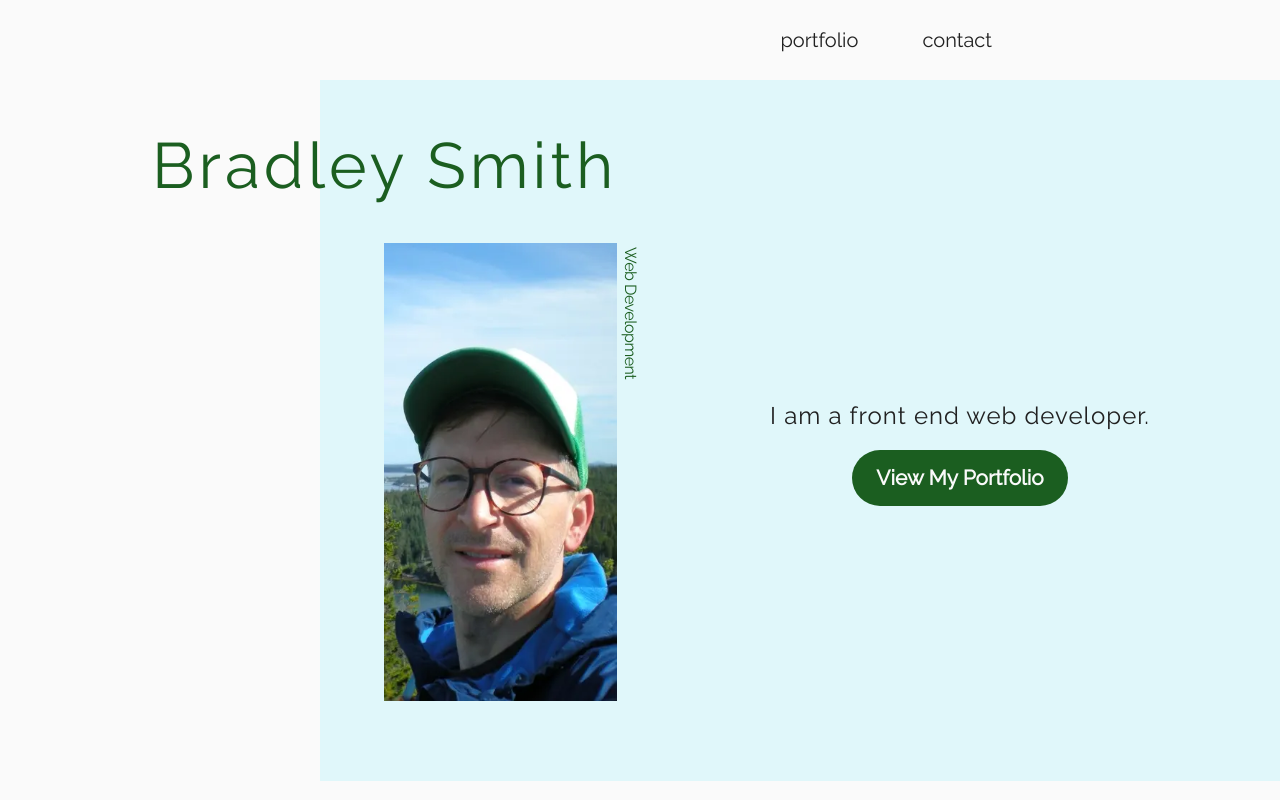
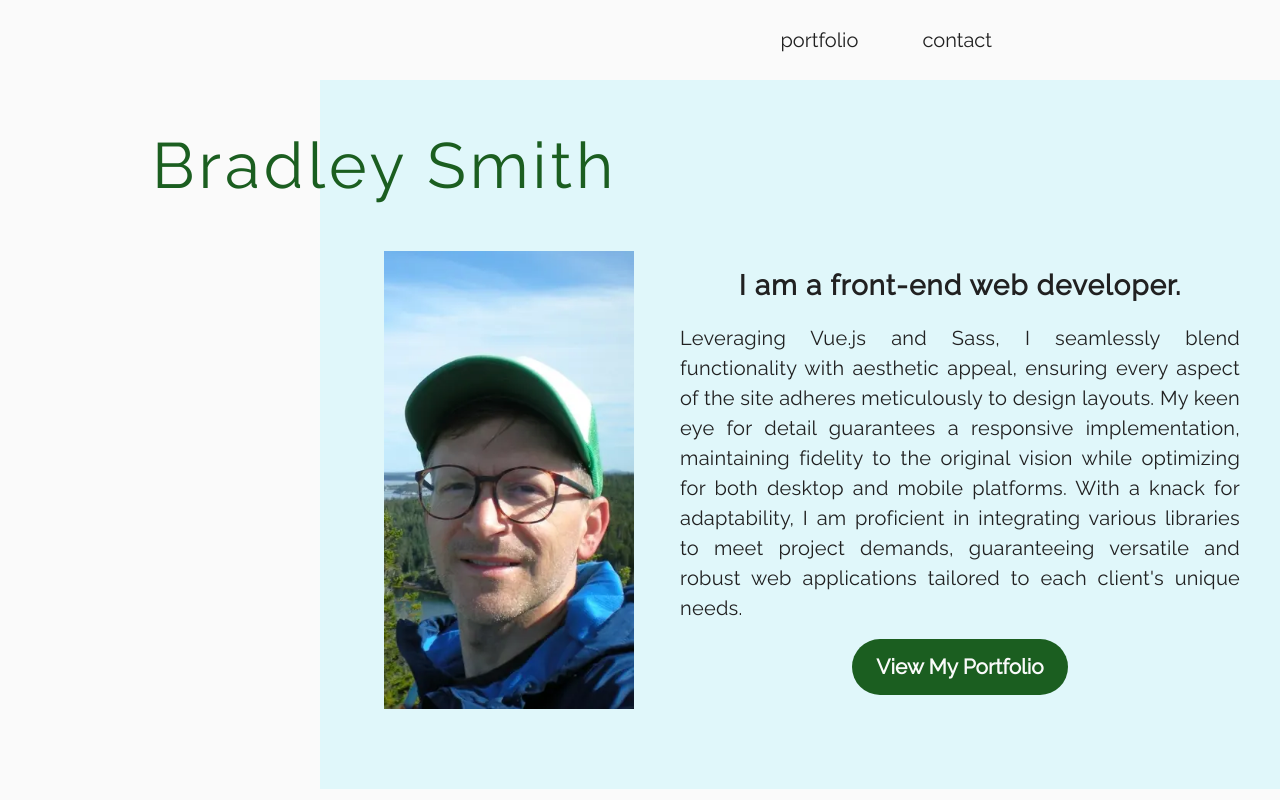
Before and after one commit to bradleyhop/simple-portfolio, a Vue app: page / in a window 1280 px wide. Shown: the top 800 px of the page. Built offline with nearby package versions, Linux system fonts and the light colour scheme.

Commit message:
Add an about-me paragraph to main page; fix styling

```diff
--- a/package.json
+++ b/package.json
@@ -6,7 +6,6 @@
   "license": "MIT",
   "private": true,
   "author": "Bradley Smith",
-
   "scripts": {
     "dev": "vite",
     "build": "vite build",
@@ -14,14 +13,12 @@
     "lint": "eslint . --ext .vue,.js,.jsx,.cjs,.mjs --fix --ignore-path .gitignore",
     "format": "prettier --write src/"
   },
-
   "dependencies": {
     "@mdi/js": "^7.0.96",
     "vue": "^3.2.41",
     "vue-collapsed": "^1.0.2",
     "vue-router": "^4.1.5"
   },
-
   "devDependencies": {
     "@mojojoejo/vite-plugin-purgecss": "^1.1.0",
     "@rushstack/eslint-patch": "^1.1.4",
--- a/src/views/HomeView.vue
+++ b/src/views/HomeView.vue
@@ -59,20 +59,22 @@ export default {
                 class="me-img"
               />
             </picture>
-            <figcaption class="caption-me">Web Development</figcaption>
           </figure>
 
           <div class="tagline">
-            <h2>I am a front end web developer.</h2>
+            <h2 class="heading-tagline">I am a front-end web developer.</h2>
 
-            <!--
-            <p>
-              I build websites and web applications with HTML, CSS, and
-              JavaScript. I prefer building with Vue.js. I also have experience
-              in React. I have experience in Node.js. Lorem ipsum dolor sit
-              amet.
+            <p class="about-me-copy">
+              Leveraging Vue.js and Sass, I seamlessly blend functionality with
+              aesthetic appeal, ensuring every aspect of the site adheres
+              meticulously to design layouts. My keen eye for detail guarantees
+              a responsive implementation, maintaining fidelity to the original
+              vision while optimizing for both desktop and mobile platforms.
+              With a knack for adaptability, I am proficient in integrating
+              various libraries to meet project demands, guaranteeing versatile
+              and robust web applications tailored to each client's unique
+              needs.
             </p>
-            -->
 
             <RouterLink to="/portfolio" title="See samples of my work">
               <button class="port-button-link">View My Portfolio</button>
@@ -118,11 +120,12 @@ $shift-content-left: 5vw;
   }
 
   .content-main-container {
-    display: flex;
-    flex-direction: column;
+    display: grid;
 
     @include desktop-breakpoint {
-      flex-direction: row;
+      grid-template-columns: 1fr 2fr;
+      align-items: center;
+      // flex-direction: row;
       padding-bottom: 5rem;
     }
   }
@@ -130,28 +133,35 @@ $shift-content-left: 5vw;
 
 .main-info-container {
   margin-bottom: 5rem;
+  display: grid;
+  grid-template-columns: 1fr, 2fr;
+  align-items: center;
+
+  @include desktop-breakpoint {
+    grid-template-columns: 1fr;
+  }
 }
 
 .my-name {
   color: $green-900;
   font-size: 3rem;
   letter-spacing: 2px;
+  margin-bottom: 2rem;
   position: relative;
   padding-top: 2rem;
-  right: 2.5rem;
+  right: 3rem;
 
   @include tablet-breakpoint {
     font-size: 4rem;
     letter-spacing: 4px;
+    margin-bottom: 3rem;
     padding-top: 3rem;
     right: 10.5rem;
   }
 }
 
 .img-container {
-  display: flex;
   padding-left: $shift-content-left;
-  margin-top: 2.5rem;
 
   .me-img {
     // set to actual image dimensions for optimal Lighthouse rating ;)
@@ -163,21 +173,10 @@ $shift-content-left: 5vw;
       height: 596px;
     }
   }
-
-  .caption-me {
-    color: $green-900;
-    font-size: 1rem;
-    letter-spacing: -0.5px;
-    padding: 0.25rem 0 0 0.25rem;
-    transform-origin: top right;
-    writing-mode: vertical-rl;
-  }
 }
 
 .tagline {
   line-height: 1.5;
-  min-height: 25vh;
-  min-height: 25dvh;
 
   @include desktop-breakpoint {
     display: flex;
@@ -187,20 +186,19 @@ $shift-content-left: 5vw;
 
     max-width: 30vw;
     min-height: 100%;
+    min-width: 40rem;
     padding-left: 0;
-    min-width: 40rem;
   }
 
   & > h2 {
     font-size: 1.5rem;
+    font-weight: bold;
     letter-spacing: 1px;
-    margin: 1.5rem 0;
+    margin: 1.5rem 0 1.5rem $shift-content-left;
     text-align: left;
-    margin-left: $shift-content-left;
 
     @include desktop-breakpoint {
-      margin-left: 0;
-      text-align: center;
+      font-size: 1.75rem;
       margin: 0 0 1rem 0;
       text-align: center;
     }
@@ -214,6 +212,9 @@ $shift-content-left: 5vw;
     padding: $shift-content-left;
 
     @include desktop-breakpoint {
+      text-align: justify;
+      // not supported by all browsers
+      text-justify: inter-character;
       padding: 0 2.5rem;
     }
   }
@@ -228,6 +229,7 @@ $shift-content-left: 5vw;
   font-size: 1.3rem;
   padding: 0.75rem 1.5rem;
   margin-left: $shift-content-left;
+  margin-bottom: 3rem;
 
   &:hover {
     transition: box-shadow 200ms;
@@ -235,6 +237,7 @@ $shift-content-left: 5vw;
   }
 
   @include desktop-breakpoint {
+    margin-bottom: 0;
     margin-left: 0;
   }
 }
```
